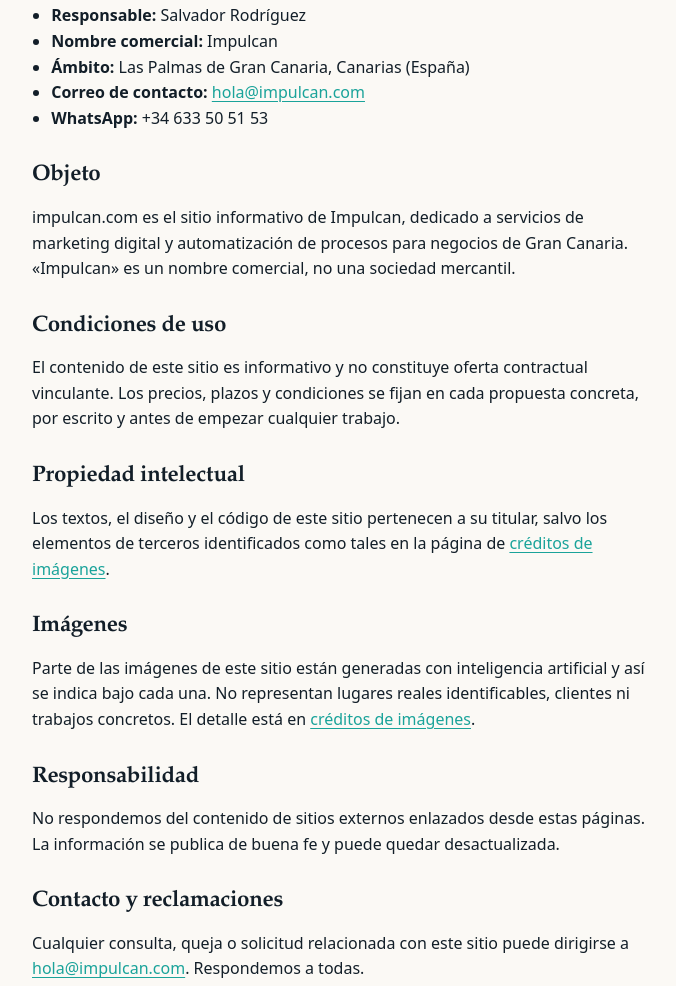
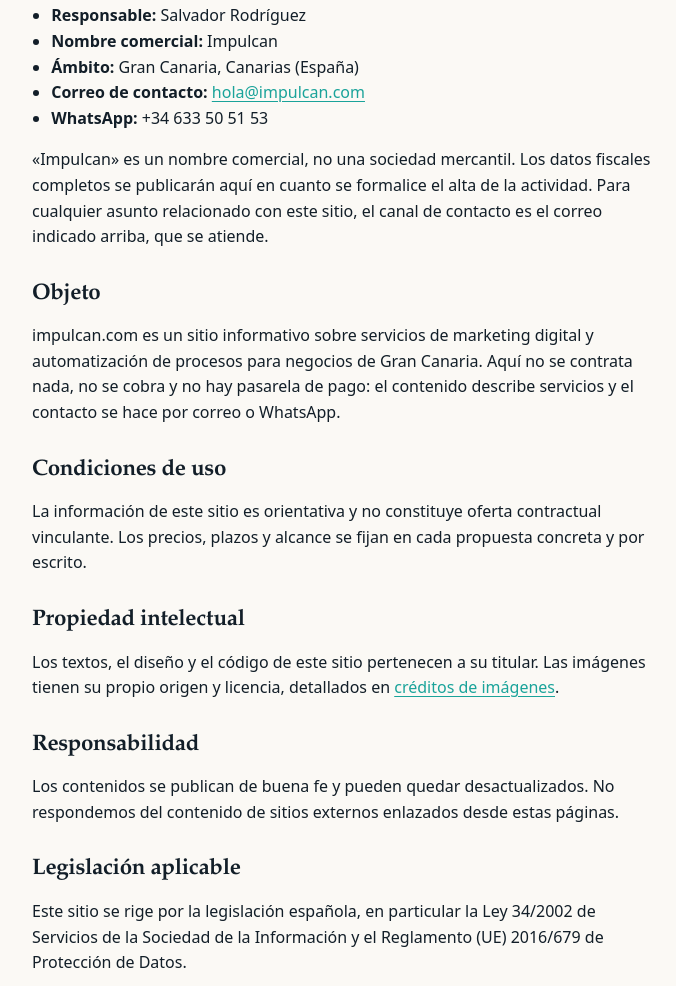
Before and after one commit to Chytzo/impulcan, an Astro site: page /aviso-legal in a window 1280 px wide. Shown: the part 216-1202 px from the top of the page, without its empty margins (88-764 px from the left). Built offline with nearby package versions, Linux system fonts and the light colour scheme; Astro itself is replaced by a stand-in of ours.

Commit message:
Avisos legales completados: titular Salvador Rodriguez

```diff
--- a/src/pages/aviso-legal.astro
+++ b/src/pages/aviso-legal.astro
@@ -5,7 +5,7 @@
 
 <Base
   titulo="Aviso legal — Impulcan"
-  descripcion="Aviso legal e información del titular del sitio impulcan.com."
+  descripcion="Información del titular del sitio impulcan.com y condiciones de uso."
 >
   <div class="contenedor">
     <div class="prosa">
@@ -15,50 +15,50 @@
       <ul>
         <li><strong>Responsable:</strong> Salvador Rodríguez</li>
         <li><strong>Nombre comercial:</strong> Impulcan</li>
-        <li><strong>Ámbito:</strong> Las Palmas de Gran Canaria, Canarias (España)</li>
+        <li><strong>Ámbito:</strong> Gran Canaria, Canarias (España)</li>
         <li><strong>Correo de contacto:</strong> <a href={`mailto:${contacto.email}`}>{contacto.email}</a></li>
         <li><strong>WhatsApp:</strong> {contacto.whatsappVisible}</li>
       </ul>
+      <p>
+        «Impulcan» es un nombre comercial, no una sociedad mercantil. Los datos fiscales
+        completos se publicarán aquí en cuanto se formalice el alta de la actividad. Para
+        cualquier asunto relacionado con este sitio, el canal de contacto es el correo
+        indicado arriba, que se atiende.
+      </p>
 
       <h2>Objeto</h2>
       <p>
-        impulcan.com es el sitio informativo de Impulcan, dedicado a servicios de
-        marketing digital y automatización de procesos para negocios de Gran Canaria.
-        «Impulcan» es un nombre comercial, no una sociedad mercantil.
+        impulcan.com es un sitio informativo sobre servicios de marketing digital y
+        automatización de procesos para negocios de Gran Canaria. Aquí no se contrata
+        nada, no se cobra y no hay pasarela de pago: el contenido describe servicios y
+        el contacto se hace por correo o WhatsApp.
       </p>
 
       <h2>Condiciones de uso</h2>
       <p>
-        El contenido de este sitio es informativo y no constituye oferta contractual
-        vinculante. Los precios, plazos y condiciones se fijan en cada propuesta
-        concreta, por escrito y antes de empezar cualquier trabajo.
+        La información de este sitio es orientativa y no constituye oferta contractual
+        vinculante. Los precios, plazos y alcance se fijan en cada propuesta concreta y
+        por escrito.
       </p>
 
       <h2>Propiedad intelectual</h2>
       <p>
-        Los textos, el diseño y el código de este sitio pertenecen a su titular, salvo
-        los elementos de terceros identificados como tales en la página de
-        <a href="/creditos/">créditos de imágenes</a>.
-      </p>
-
-      <h2>Imágenes</h2>
-      <p>
-        Parte de las imágenes de este sitio están generadas con inteligencia artificial
-        y así se indica bajo cada una. No representan lugares reales identificables,
-        clientes ni trabajos concretos. El detalle está en
+        Los textos, el diseño y el código de este sitio pertenecen a su titular. Las
+        imágenes tienen su propio origen y licencia, detallados en
         <a href="/creditos/">créditos de imágenes</a>.
       </p>
 
       <h2>Responsabilidad</h2>
       <p>
-        No respondemos del contenido de sitios externos enlazados desde estas páginas.
-        La información se publica de buena fe y puede quedar desactualizada.
+        Los contenidos se publican de buena fe y pueden quedar desactualizados. No
+        respondemos del contenido de sitios externos enlazados desde estas páginas.
       </p>
 
-      <h2>Contacto y reclamaciones</h2>
+      <h2>Legislación aplicable</h2>
       <p>
-        Cualquier consulta, queja o solicitud relacionada con este sitio puede dirigirse
-        a <a href={`mailto:${contacto.email}`}>{contacto.email}</a>. Respondemos a todas.
+        Este sitio se rige por la legislación española, en particular la Ley 34/2002 de
+        Servicios de la Sociedad de la Información y el Reglamento (UE) 2016/679 de
+        Protección de Datos.
       </p>
     </div>
   </div>
```
Also changed, not shown: src/pages/privacidad.astro (+21 -19 lines).
